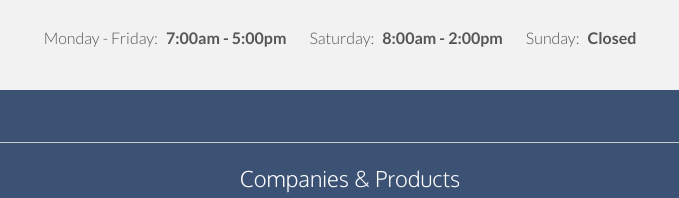
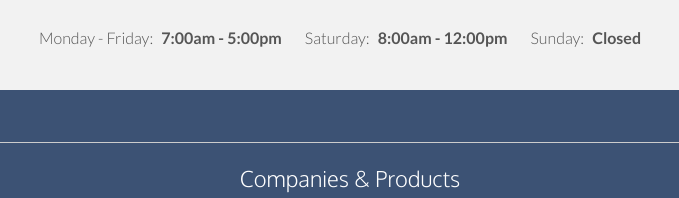
Before and after one commit to jaredhandra/batavia-electric, a plain HTML site: page index.html in a window 1280 px wide. Shown: the part 977-1175 px from the top of the page, 290-969 px from the left. Drawn offline with Linux system fonts and the light colour scheme; some packages are replaced by stand-ins of ours.

Commit message:
Changed hours
Changed hours

```diff
--- a/index.html
+++ b/index.html
@@ -78,7 +78,7 @@
       <div class="row">
         <div class="span12 hours">
           Monday - Friday: <span class="open">7:00am - 5:00pm</span>
-          Saturday: <span class="open">8:00am - 2:00pm</span>
+          Saturday: <span class="open">8:00am - 12:00pm</span>
           Sunday: <span class="open">Closed</span>
         </div>
       </div>
```
